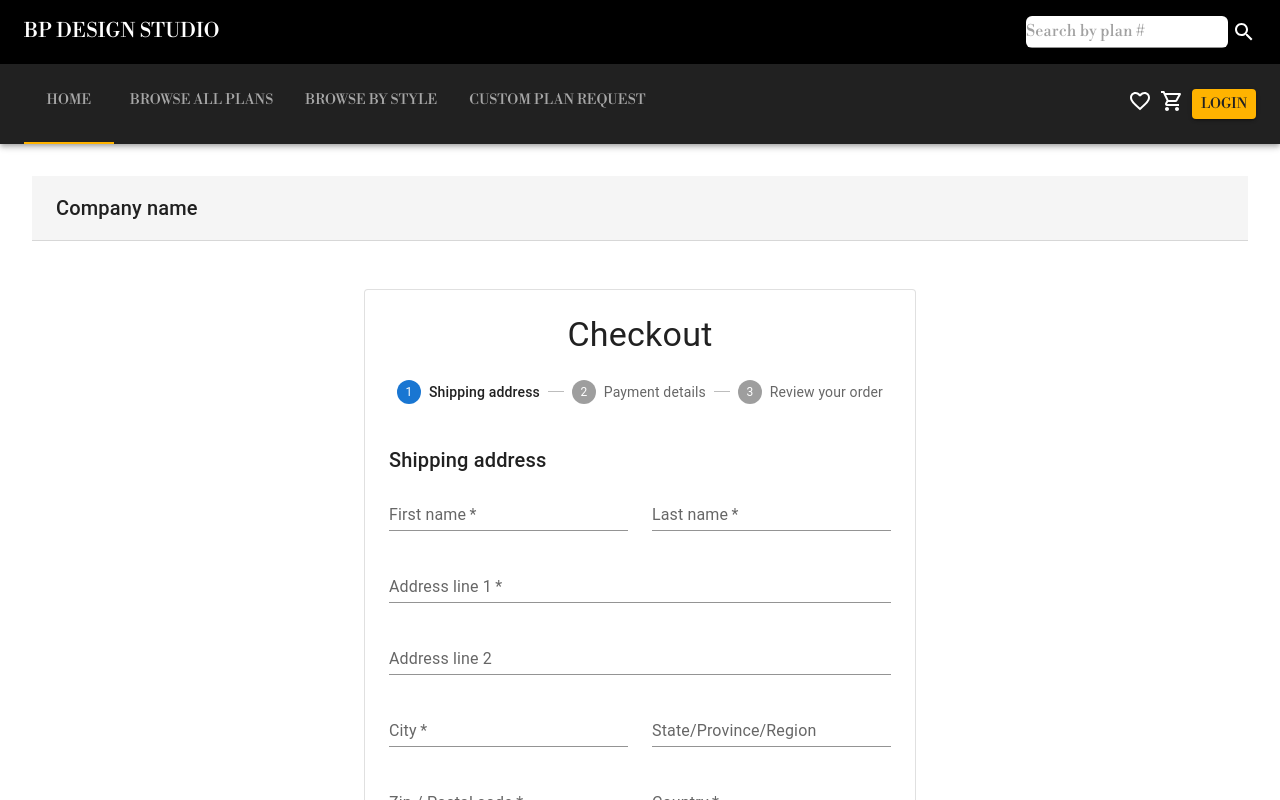
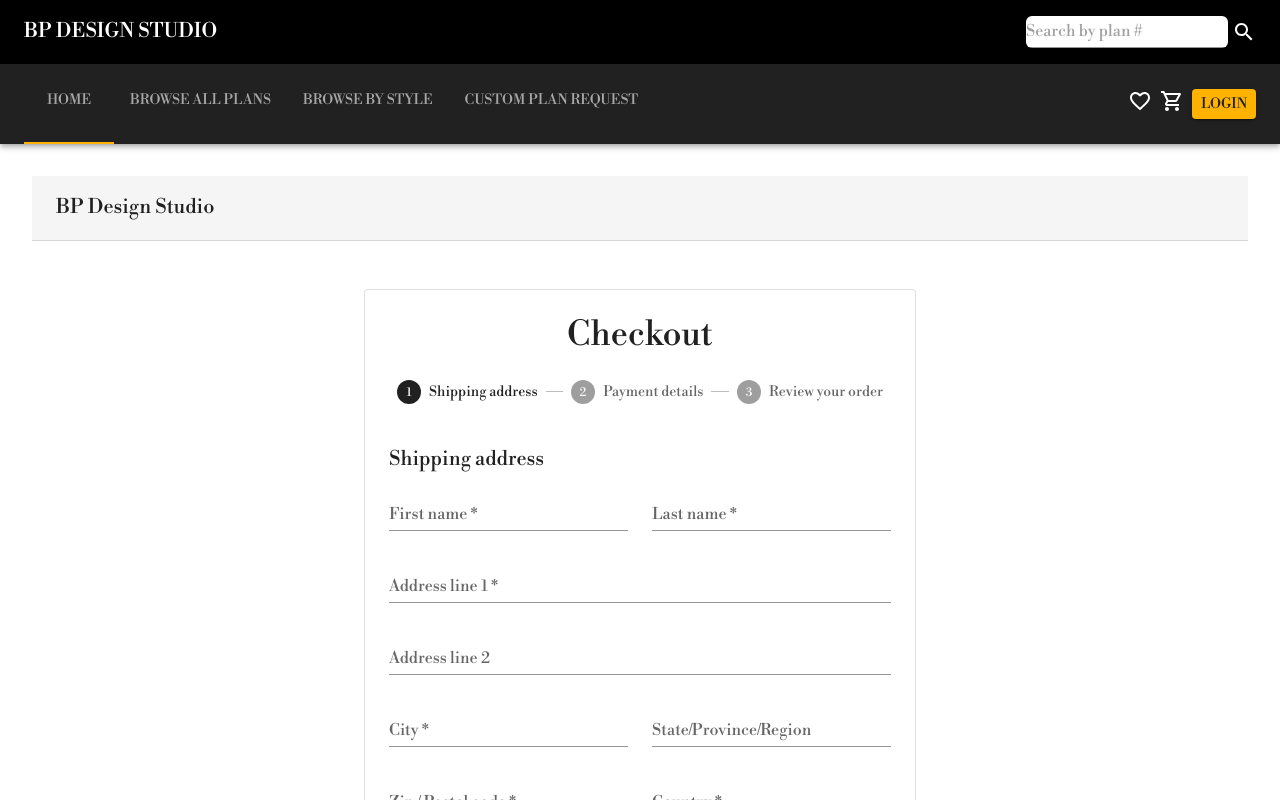
Before and after one commit to melxincognito/bp-design-next, a Next.js app in the folder client/: page /checkout in a window 1280 px wide. Shown: the top 800 px of the page. Built offline with nearby package versions, Linux system fonts and the light colour scheme.

Commit message:
removed theme and refactored mui imports

```diff
--- a/client/pages/checkout.js
+++ b/client/pages/checkout.js
@@ -1,17 +1,19 @@
 import React, { useState } from "react";
-import CssBaseline from "@mui/material/CssBaseline";
-import AppBar from "@mui/material/AppBar";
-import Box from "@mui/material/Box";
-import Container from "@mui/material/Container";
-import Toolbar from "@mui/material/Toolbar";
-import Paper from "@mui/material/Paper";
-import Stepper from "@mui/material/Stepper";
-import Step from "@mui/material/Step";
-import StepLabel from "@mui/material/StepLabel";
-import Button from "@mui/material/Button";
-import Link from "@mui/material/Link";
-import Typography from "@mui/material/Typography";
-import { createTheme, ThemeProvider } from "@mui/material/styles";
+import {
+  CssBaseline,
+  AppBar,
+  Box,
+  Container,
+  Toolbar,
+  Paper,
+  Stepper,
+  Step,
+  StepLabel,
+  Button,
+  Link,
+  Typography,
+} from "@mui/material";
+
 import AddressForm from "../components/forms/checkout/AddressForm";
 import PaymentForm from "../components/forms/checkout/PaymentForm";
 import Review from "../components/forms/checkout/Review";
@@ -44,8 +46,6 @@ function getStepContent(step) {
   }
 }
 
-const theme = createTheme();
-
 export default function checkout() {
   const [activeStep, setActiveStep] = useState(0);
 
@@ -58,7 +58,7 @@ export default function checkout() {
   };
 
   return (
-    <ThemeProvider theme={theme}>
+    <>
       <CssBaseline />
       <AppBar
         position="absolute"
@@ -71,7 +71,7 @@ export default function checkout() {
       >
         <Toolbar>
           <Typography variant="h6" color="inherit" noWrap>
-            Company name
+            BP Design Studio
           </Typography>
         </Toolbar>
       </AppBar>
@@ -126,6 +126,6 @@ export default function checkout() {
         </Paper>
         <Copyright />
       </Container>
-    </ThemeProvider>
+    </>
   );
 }
```
